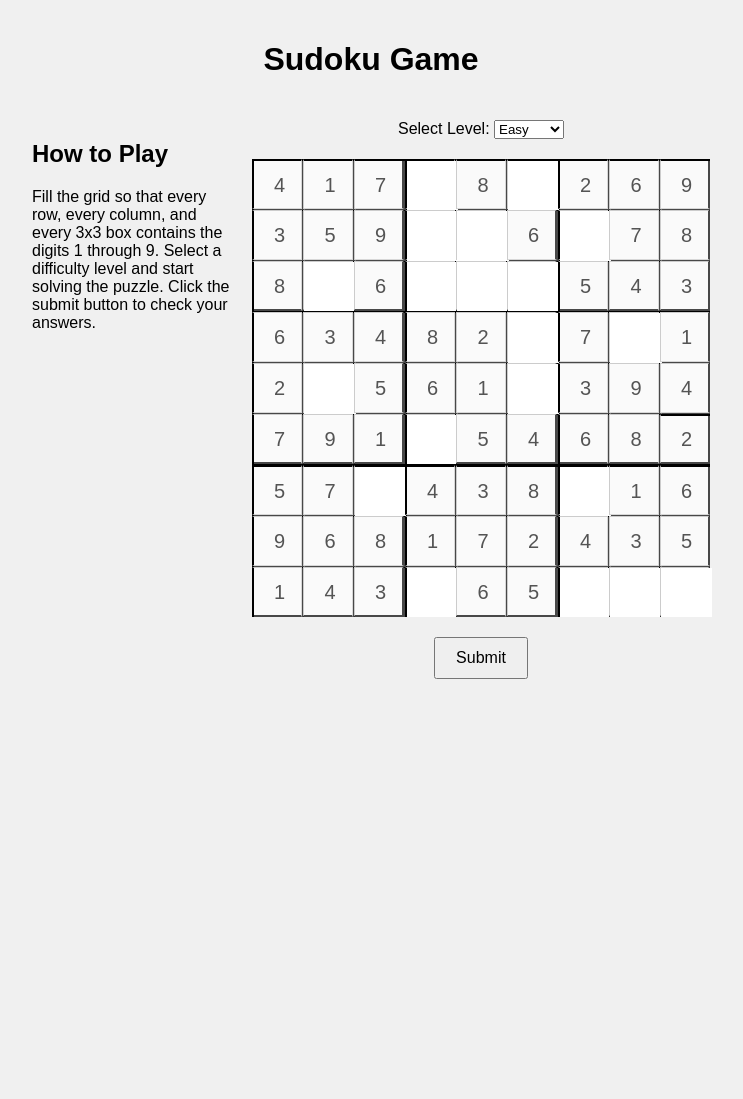
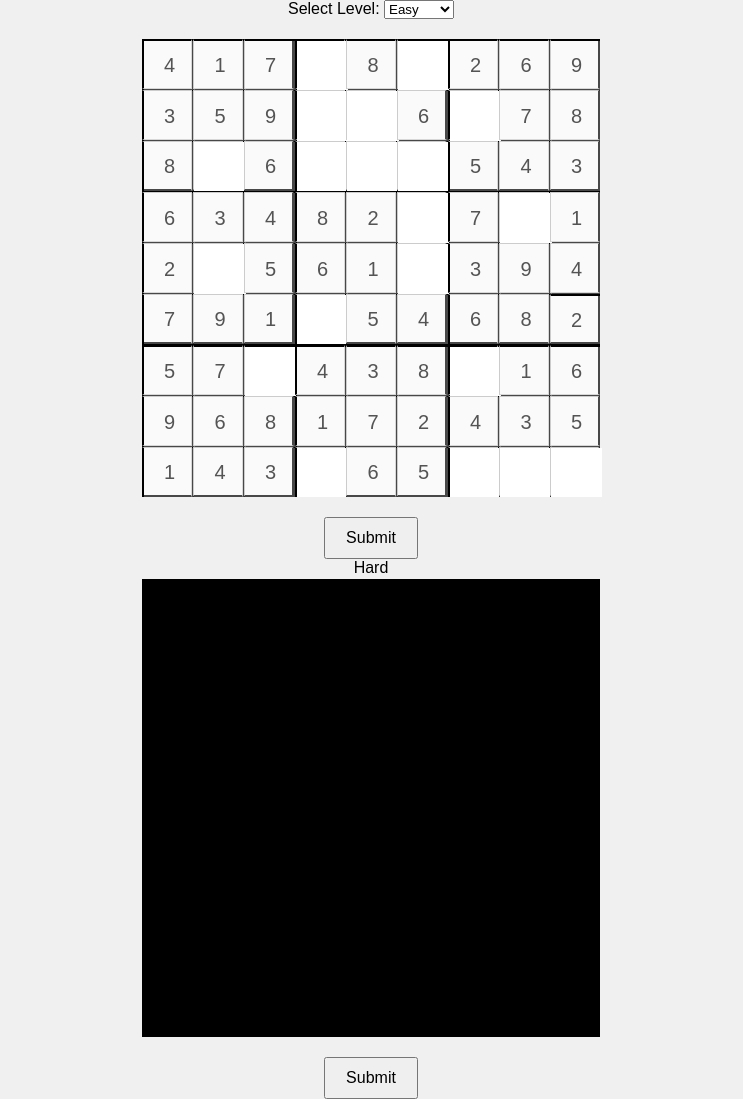
Before and after one commit to sysqo82/sudoku-game, a website built with Vite: page index.html in a window 1280 px wide. Shown: the whole page, without its empty margins (269-1012 px from the left). Before the commit the page ends 800 px from the top, so only its background shows below. Built offline with nearby package versions, Linux system fonts and the light colour scheme.

Commit message:
for some reason, not everything got committed

```diff
--- a/index.html
+++ b/index.html
@@ -7,15 +7,6 @@
     <link rel="stylesheet" href="styles.css">
 </head>
 <body>
-    <header>
-        <h1>Sudoku Game</h1>
-    </header>
-    <div id="main-content">
-        <aside id="help-text">
-            <h2>How to Play</h2>
-            <p>Fill the grid so that every row, every column, and every 3x3 box contains the digits 1 through 9. Select a difficulty level and start solving the puzzle. Click the submit button to check your answers.</p>
-        </aside>
-        <div id="game-area">
     <div id="controls">
         <label for="level-select">Select Level:</label>
         <select id="level-select">
@@ -26,6 +17,13 @@
     </div>
     <div id="sudoku-container"></div>
     <button id="submit-button">Submit</button>
+    <script src="script.js"></script>
+</body>
+</html>                    <option value="hard">Hard</option>
+                </select>
+            </div>
+            <div id="sudoku-container"></div>
+            <button id="submit-button">Submit</button>
         </div>
     </div>
     <script src="script.js"></script>
```
Lines whose indentation alone changed are shown as unchanged.
